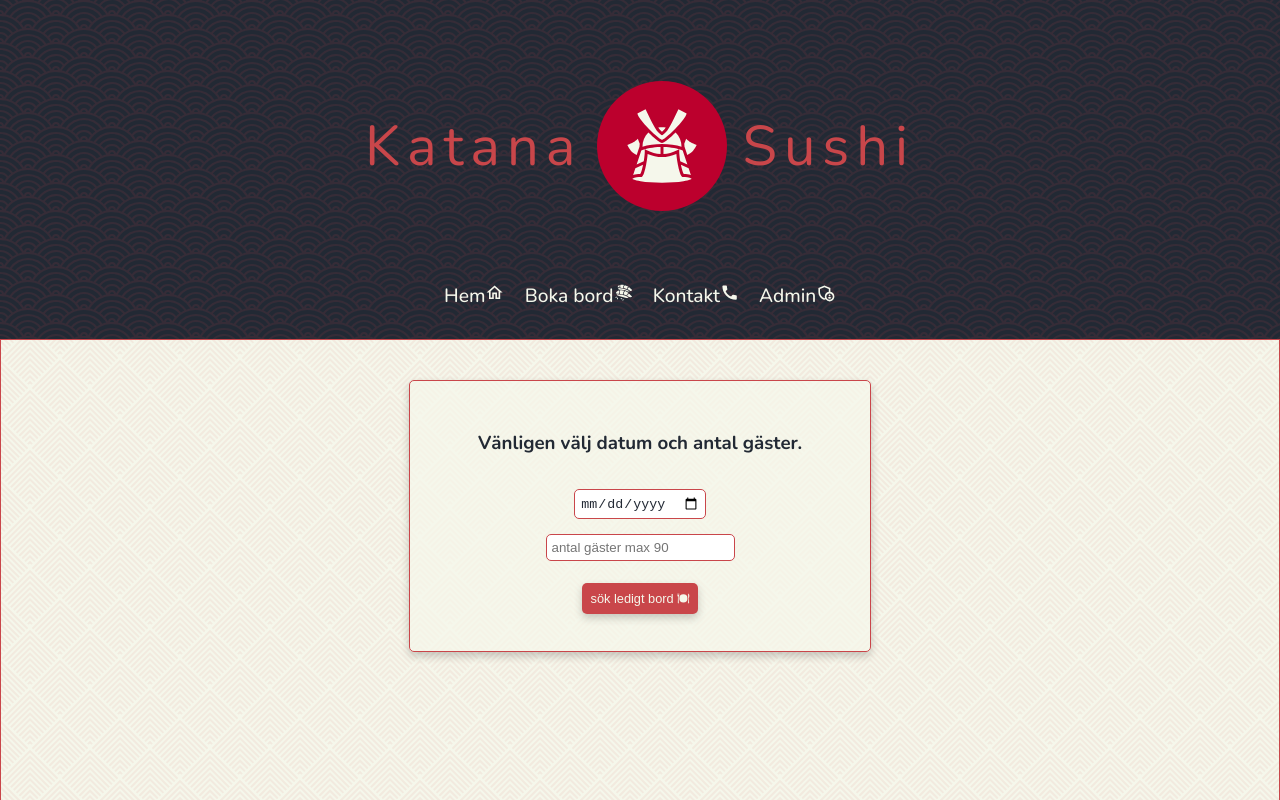
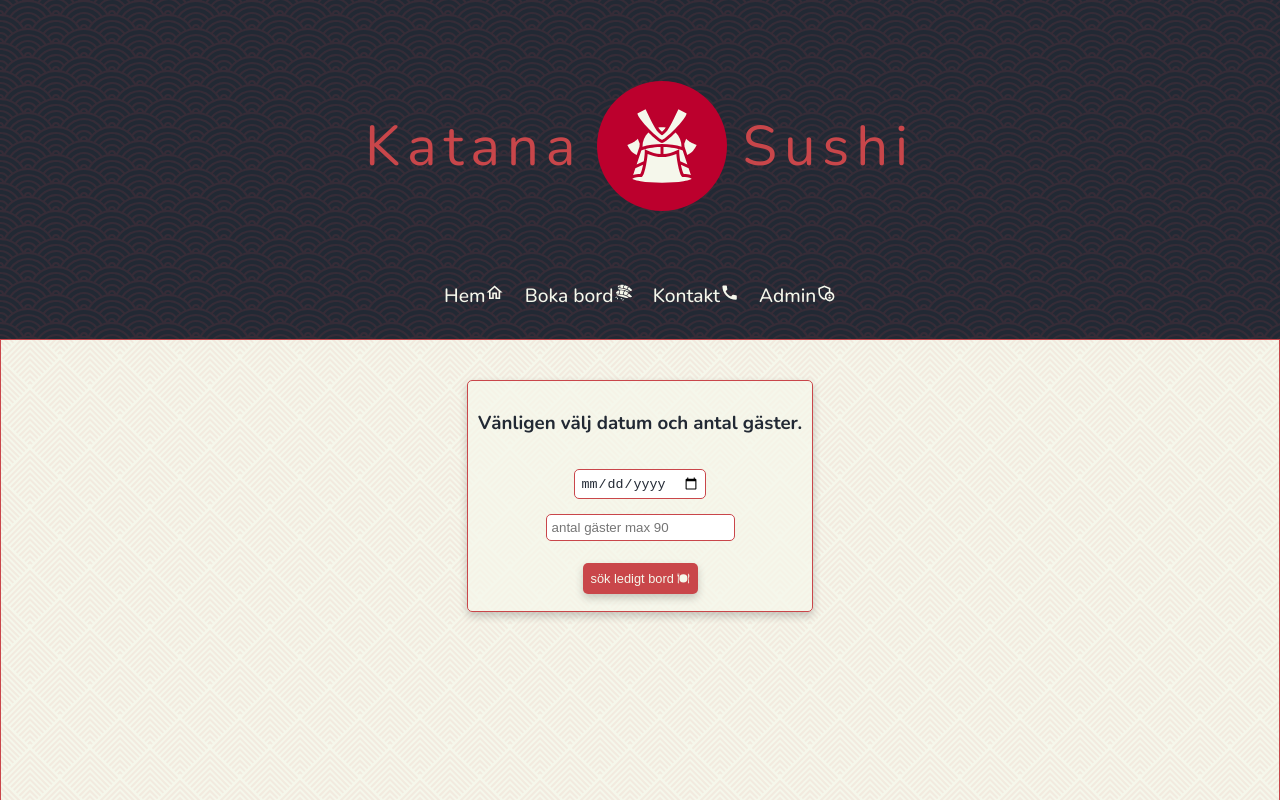
Before and after one commit to GamerShabandari/react-restaurang, a React (Create React App) app: page /booking in a window 1280 px wide. Shown: the top 800 px of the page. Built offline with nearby package versions, Linux system fonts and the light colour scheme; no server answers.

Commit message:
booking css fix

```diff
--- a/src/components/booking.css
+++ b/src/components/booking.css
@@ -11,6 +11,7 @@
     border: #c9464a 1px solid;
     font-family: 'Nunito';
     padding-top: 40px;
+    padding-bottom: 40px;
 }
 
 .decorationLine{
@@ -38,9 +39,9 @@
     justify-content: center;
     align-items: center;
     text-align: center;
-    padding: 30px;
+    padding: 10px;
     gap: 15px;
-    width: 400px;
+    width: fit-content;
     border-radius: 5px;
     border: 1px solid #c9464a;
     transition: 0.2s;
@@ -137,7 +138,7 @@
 }
 
 .formContainer{
-    width: 50%;
+    width: fit-content;
     display: flex;
     flex-direction: column;
     align-items: center;
@@ -204,7 +205,7 @@
     border: 1px solid red;
     border-radius: 5px;
     padding: 5px;
-    margin: 17px;
+    margin: 10px;
 }
 
 .GDPR {
```
